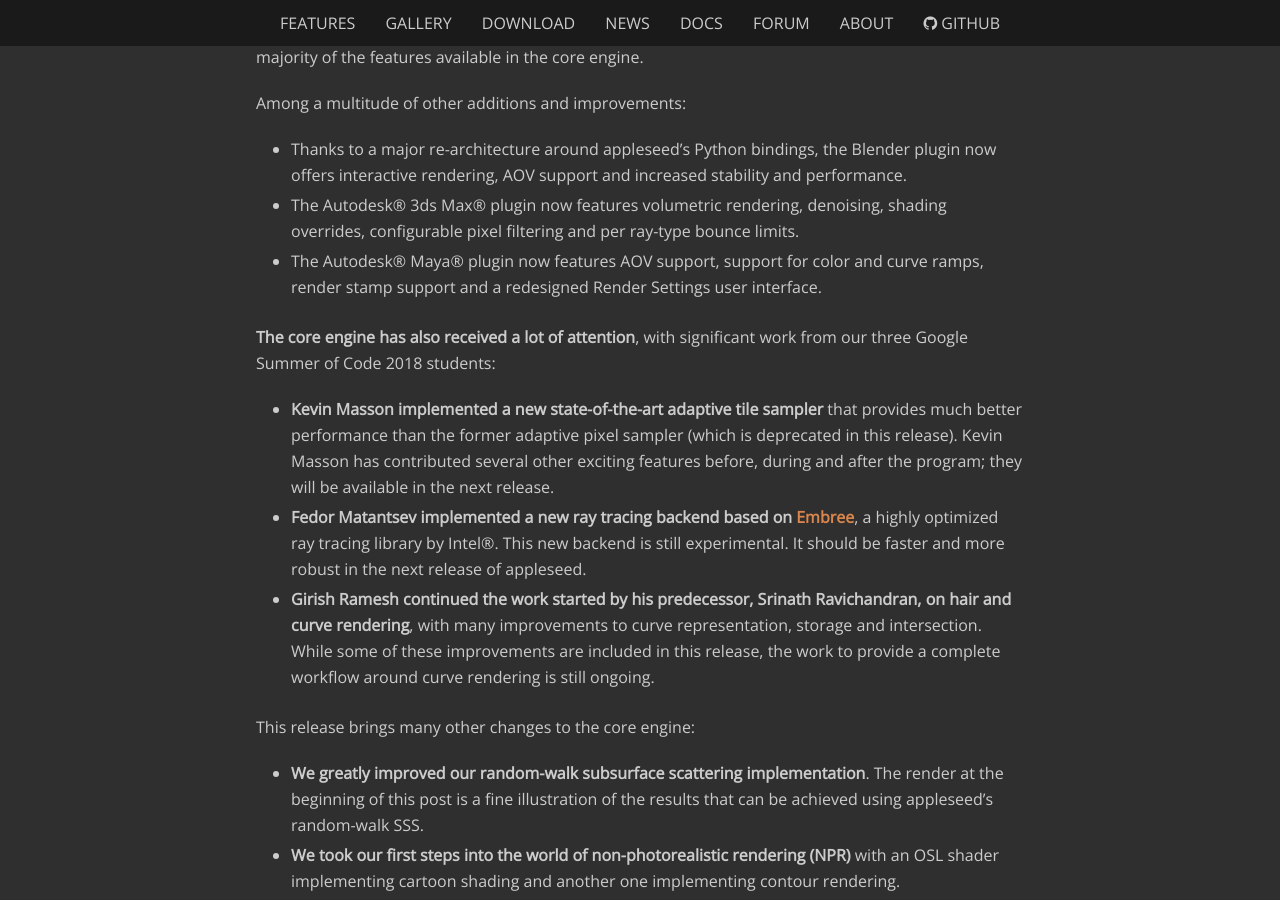
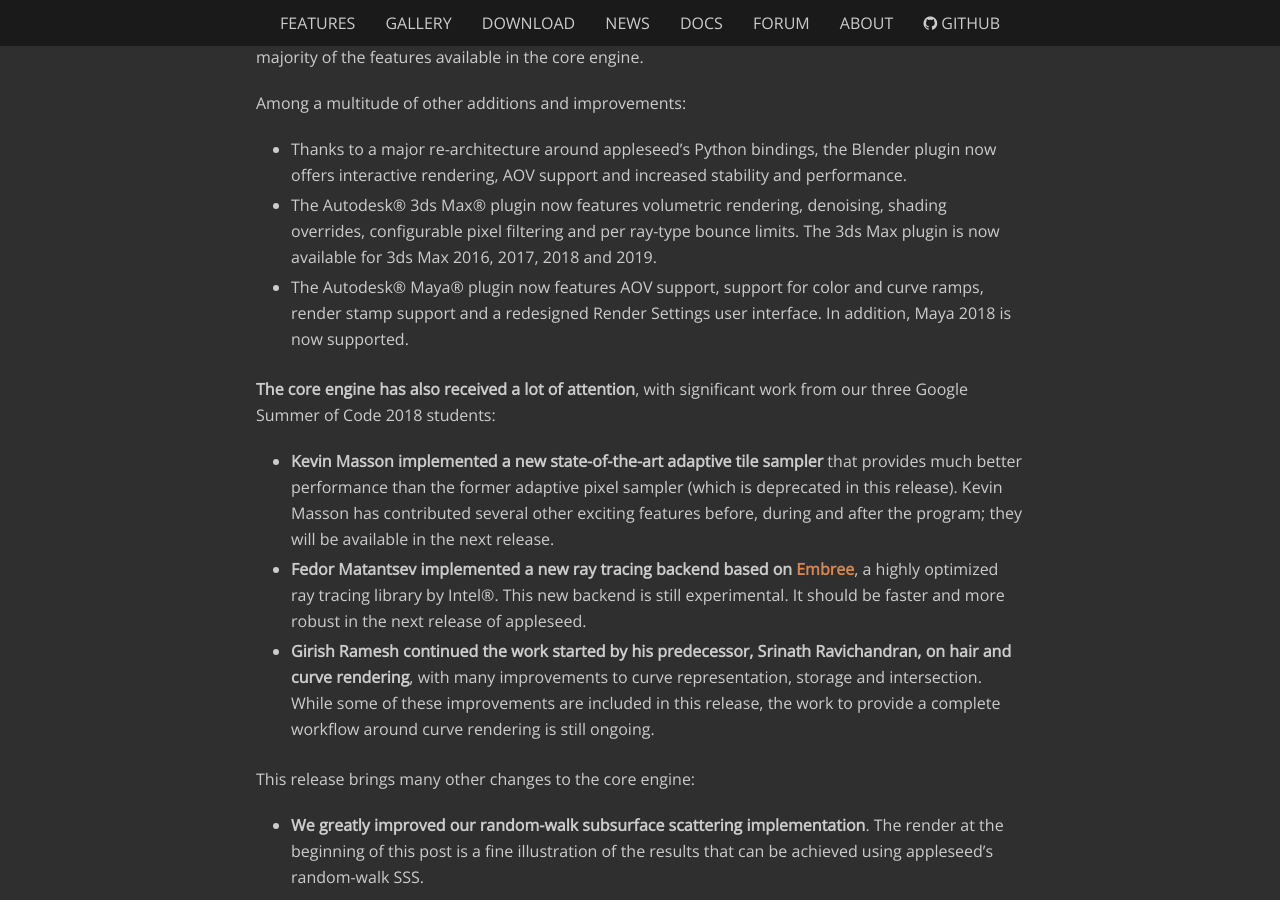
Before and after one commit to appleseedhq/appleseedhq.github.io, a Jekyll site: the page built from _posts/2018-11-02-appleseed-2-0-0-beta-Released.md, in a window 1280 px wide and 900 px high, scrolled down 1134 px. Built offline with Jekyll 4.4.1, drawn with Linux system fonts in a browser that asks for light colours; nearby versions of some CDN libraries; our own code applies the rules of GitHub Pages for plain Markdown files.

Commit message:
Improve appleseed 2.0.0-beta announcement

```diff
--- a/_posts/2018-11-02-appleseed-2-0-0-beta-Released.md
+++ b/_posts/2018-11-02-appleseed-2-0-0-beta-Released.md
@@ -21,8 +21,8 @@
 
 Among a multitude of other additions and improvements:
 - Thanks to a major re-architecture around appleseed's Python bindings, the Blender plugin now offers interactive rendering, AOV support and increased stability and performance.
-- The Autodesk® 3ds Max® plugin now features volumetric rendering, denoising, shading overrides, configurable pixel filtering and per ray-type bounce limits.
-- The Autodesk® Maya® plugin now features AOV support, support for color and curve ramps, render stamp support and a redesigned Render Settings user interface.
+- The Autodesk® 3ds Max® plugin now features volumetric rendering, denoising, shading overrides, configurable pixel filtering and per ray-type bounce limits. The 3ds Max plugin is now available for 3ds Max 2016, 2017, 2018 and 2019.
+- The Autodesk® Maya® plugin now features AOV support, support for color and curve ramps, render stamp support and a redesigned Render Settings user interface. In addition, Maya 2018 is now supported.
 
 **The core engine has also received a lot of attention**, with significant work from our three Google Summer of Code 2018 students:
 - **Kevin Masson implemented a new state-of-the-art adaptive tile sampler** that provides much better performance than the former adaptive pixel sampler (which is deprecated in this release). Kevin Masson has contributed several other exciting features before, during and after the program; they will be available in the next release.
```
